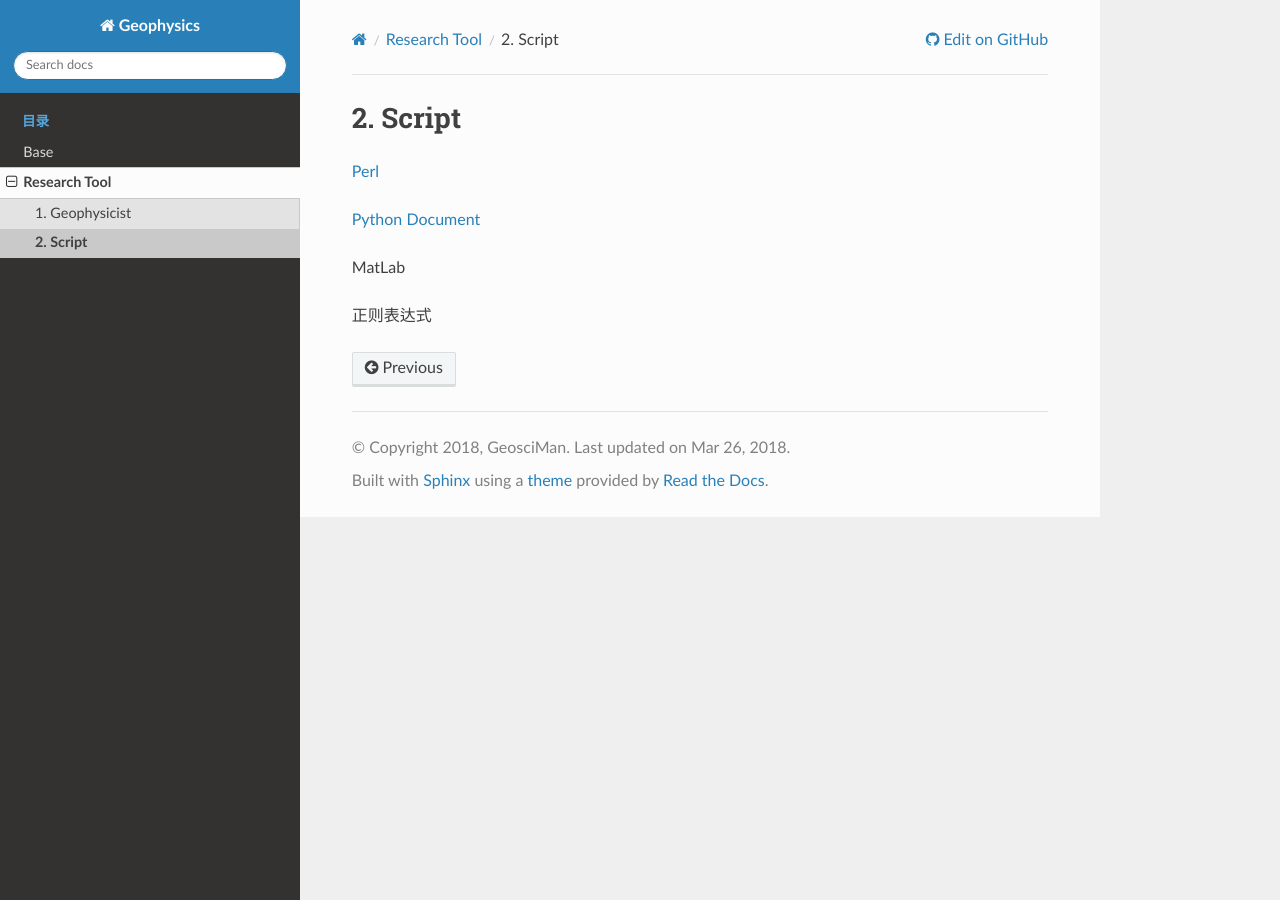
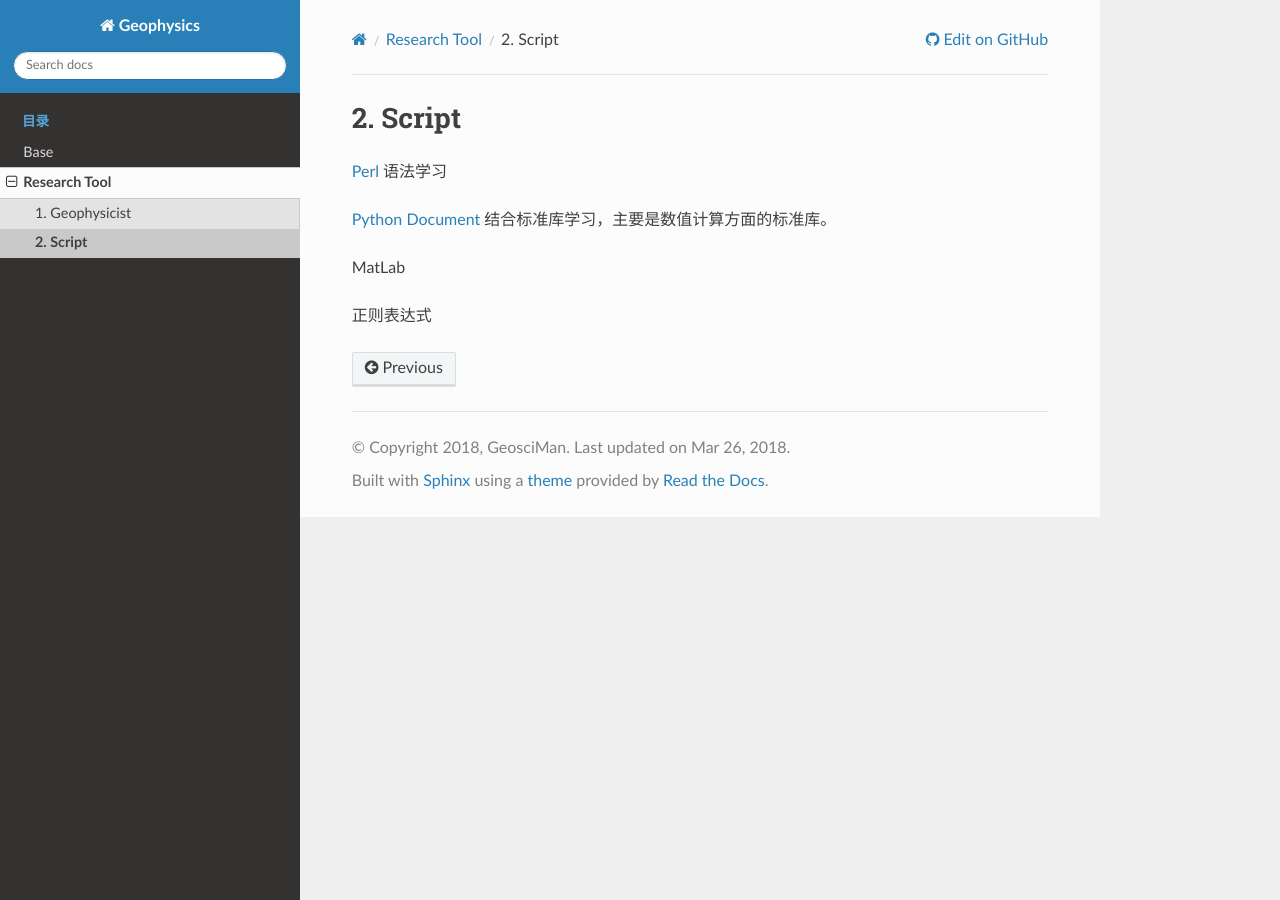
Before and after one commit to geosciman/GeophysicsResearch, a Sphinx documentation site: the page built from source/tool/script.rst, in a window 1280 px wide. Built offline with Sphinx 7.4.7 and the Read the Docs theme 2.0.0, drawn with Linux system fonts in a browser that asks for light colours; the version number could not be read and is left out; some of the changed lines change nothing that is shown.

Commit message:
update script & conf.py

```diff
--- a/source/conf.py
+++ b/source/conf.py
@@ -1,5 +1,6 @@
 # -*- coding: utf-8 -*-
 #
+import re
 import os
 import sys
 sys.path.insert(0, os.path.abspath('.'))
@@ -8,8 +9,29 @@ project = u'Geophysics'
 copyright = u'2018, GeosciMan'
 author = u'GeosciMan'
 
-version = u'1.0'
-release = u'1.0'
+# The version info for the project you're documenting, acts as replacement for
+# |version| and |release|, also used in various other places throughout the
+# built documents.
+#
+verstr = 'unknown'
+VERSIONFILE = "../bruges/_version.py"
+with open(VERSIONFILE, "r")as f:
+    verstrline = f.read().strip()
+    pattern = re.compile(r"__version__ = ['\"](.*)['\"]")
+    mo = pattern.search(verstrline)
+if mo:
+    verstr = mo.group(1)
+    print("Version "+verstr)
+else:
+    raise RuntimeError("Unable to find version string in %s." % (VERSIONFILE,))
+
+# The short X.Y version.
+version = verstr[:3]
+# The full version, including alpha/beta/rc tags.
+release = verstr
+
+# version = u'1.0'
+# release = u'1.0'
 needs_sphinx = '1.5'
 
 extensions = [
@@ -21,6 +43,7 @@ extensions = [
     'sphinx.ext.mathjax',
     'sphinx.ext.ifconfig',
     'sphinx.ext.viewcode',
+    'sphinx.ext.napoleon',  # 2018年3月26日14:37:20
     'sphinx.ext.githubpages',
 ]
 
--- a/source/tool/script.rst
+++ b/source/tool/script.rst
@@ -1,9 +1,9 @@
 Script
 ========================
 
-`Perl <https://www.perl.org/>`_
+`Perl <https://www.perl.org/>`_ 语法学习
 
-`Python Document <https://www.python.org/>`_
+`Python Document <https://www.python.org/>`_ 结合标准库学习，主要是数值计算方面的标准库。
 
 MatLab
 
```
